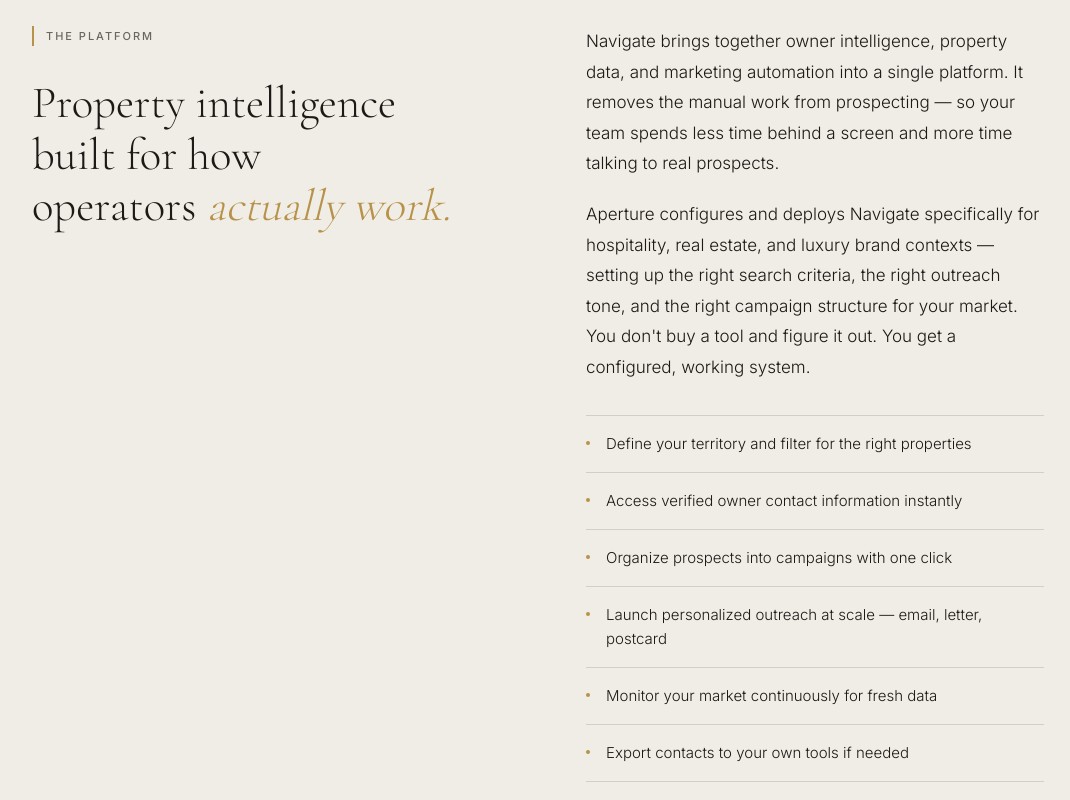
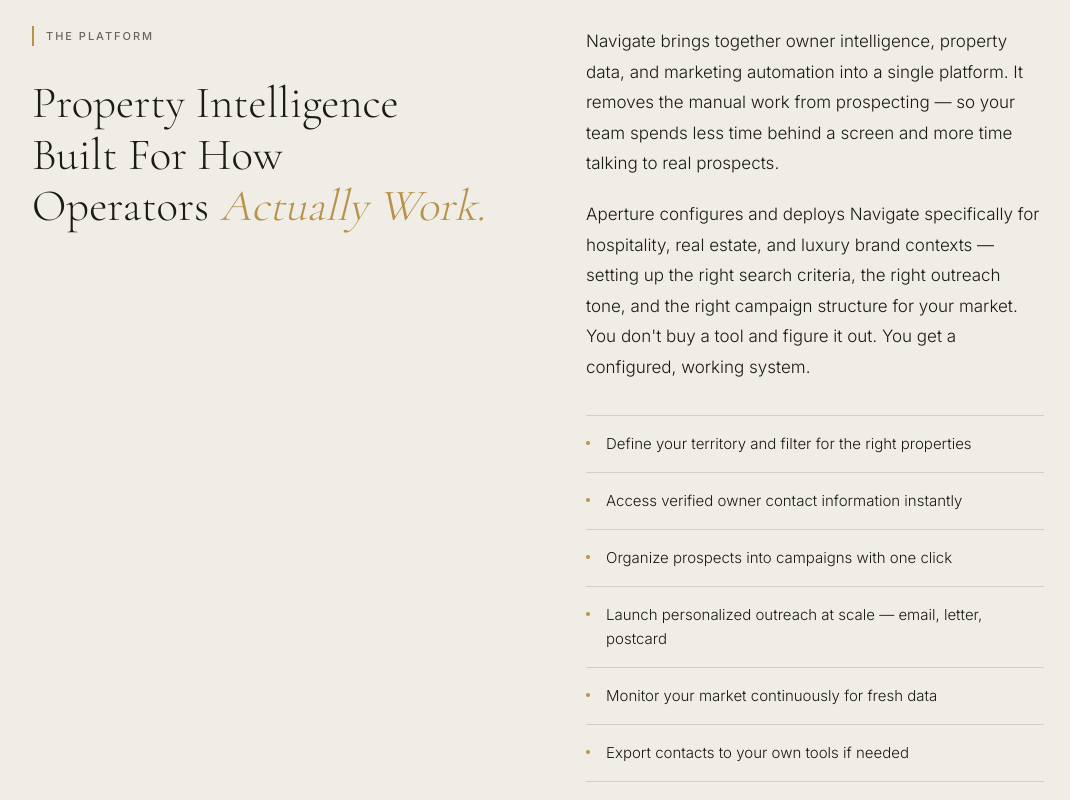
Before and after one commit to letsnavigatebmw/aperture-hospitality, a Next.js app: page /data-intelligence in a window 1280 px wide. Shown: the part 1018-1818 px from the top of the page, without its empty margins (102-1172 px from the left). Built offline with nearby package versions, Linux system fonts and the light colour scheme.

Commit message:
Capitalize first letter of each word: 'Property Intelligence Built For How Operators Actually Work.'

```diff
--- a/app/data-intelligence/page.tsx
+++ b/app/data-intelligence/page.tsx
@@ -149,7 +149,7 @@ export default function DataIntelligencePage() {
                 fontWeight: 300, lineHeight: 1.15,
                 color: '#1C1A17',
               }}>
-                Property intelligence<br/>built for how<br/>operators <em style={{ fontStyle: 'italic', color: '#B8924A' }}>actually work.</em>
+                Property Intelligence<br/>Built For How<br/>Operators <em style={{ fontStyle: 'italic', color: '#B8924A' }}>Actually Work.</em>
               </h2>
 
             </div>
```
